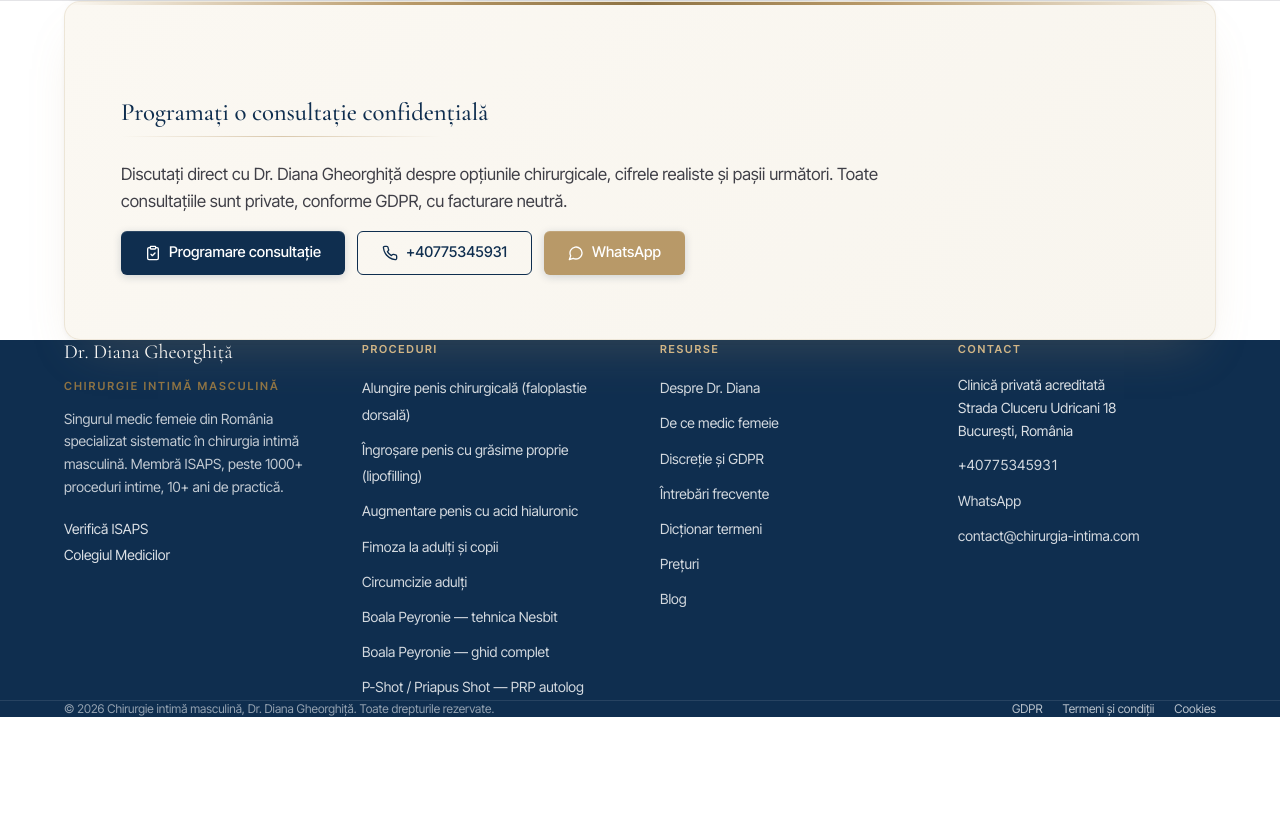
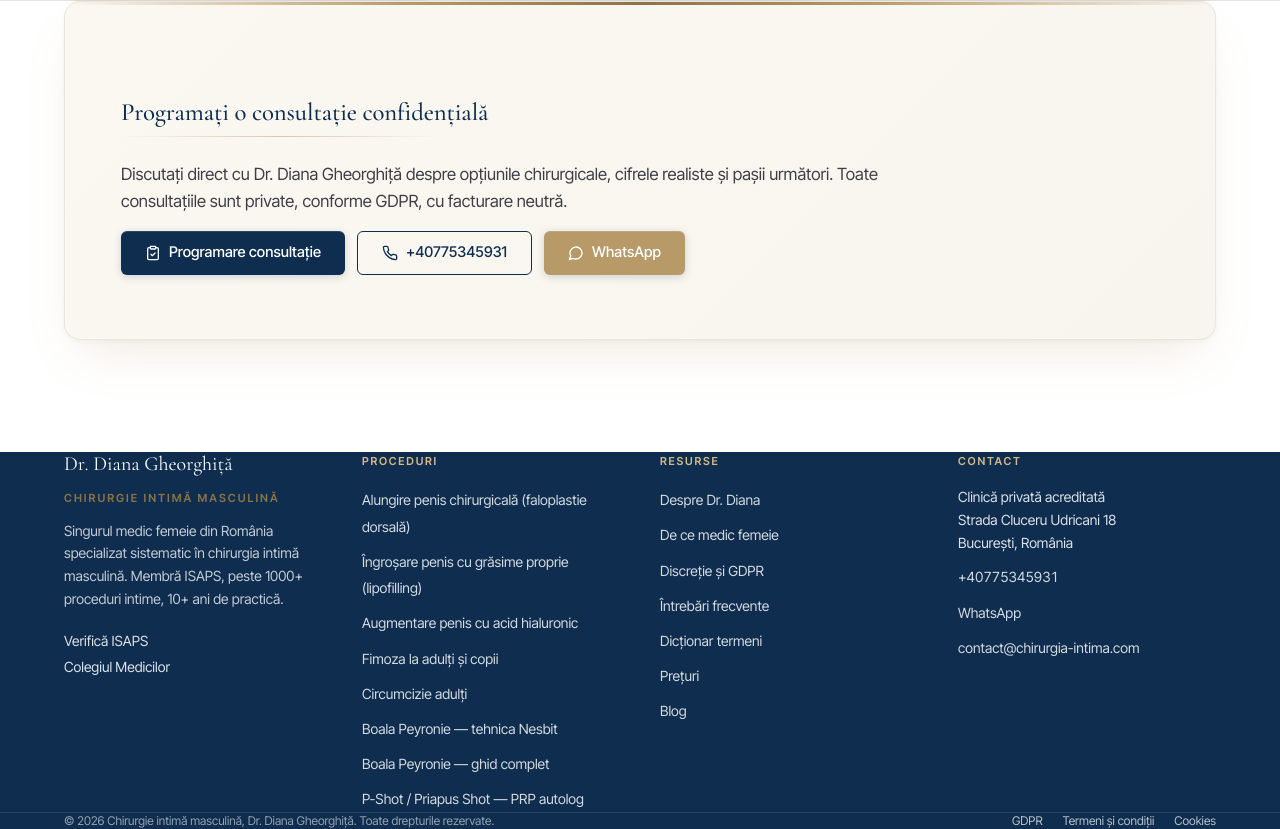
Before and after one commit to mihnea-eugen/chirurgia-intima, a Next.js app: page / in a window 1280 px wide. Shown: the part 3809-4638 px from the top of the page. Before the commit the page ends 4526 px from the top, so only its background shows below. Built offline with nearby package versions, Linux system fonts and the light colour scheme; no server answers.

Commit message:
fix(Footer): pt-[9rem] lg pe interior - text columns nu mai e lipit de marginea sus

```diff
--- a/components/Footer.tsx
+++ b/components/Footer.tsx
@@ -4,8 +4,8 @@ import { proceduri } from "@/lib/proceduri";
 
 export default function Footer() {
   return (
-    <footer className="bg-[var(--color-brand-navy)] text-white">
-      <div className="container-wide pt-20 pb-24 lg:pt-24 lg:pb-28 grid grid-cols-1 sm:grid-cols-2 lg:grid-cols-4 gap-10">
+    <footer className="bg-[var(--color-brand-navy)] text-white mt-28">
+      <div className="container-wide pt-[6rem] pb-[5rem] lg:pt-[9rem] lg:pb-[6rem] grid grid-cols-1 sm:grid-cols-2 lg:grid-cols-4 gap-10">
         <div>
           <div className="font-display text-xl mb-3 leading-tight">Dr. Diana Gheorghiță</div>
           <div className="eyebrow text-[var(--color-brand-gold-soft)] mb-3">Chirurgie intimă masculină</div>
```
